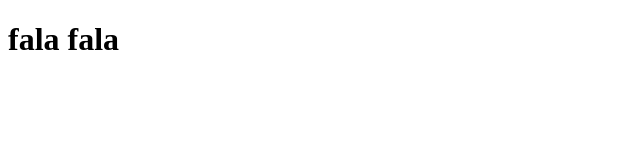
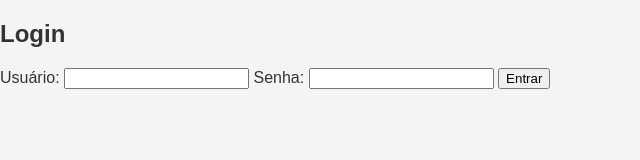
Before and after one commit to JulioUnifor063/testando, a plain HTML site: page index.html in a window 1280 px wide. Shown: the whole page, without its empty margins (0-640 px from the left). Drawn offline with Linux system fonts and the light colour scheme.

Commit message:
crinado um site basico

```diff
--- a/index.html
+++ b/index.html
@@ -1,14 +1,28 @@
 <!DOCTYPE html>
-<html lang="en">
+<html lang="pt-BR">
 
 <head>
     <meta charset="UTF-8">
     <meta name="viewport" content="width=device-width, initial-scale=1.0">
-    <title>Teste 2</title>
+    <title>Login</title>
+    <link rel="stylesheet" href="style.css">
 </head>
 
 <body>
-    <h1>fala fala</h1>
+    <div class="login-container">
+        <h2>Login</h2>
+        <form id="loginForm">
+            <label for="username">Usuário:</label>
+            <input type="text" id="username" name="username" required>
+
+            <label for="password">Senha:</label>
+            <input type="password" id="password" name="password" required>
+
+            <button type="submit">Entrar</button>
+        </form>
+        <p id="message"></p>
+    </div>
+    <script src="script.js"></script>
 </body>
 
 </html>
```
